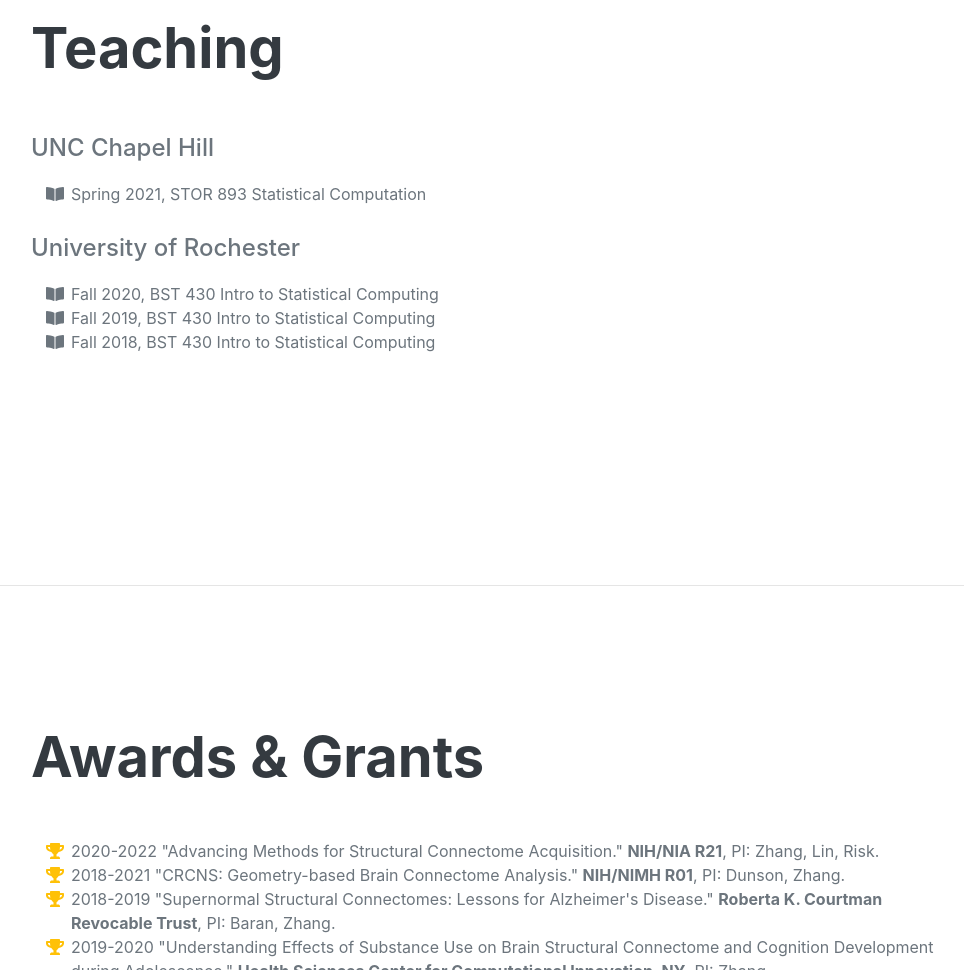
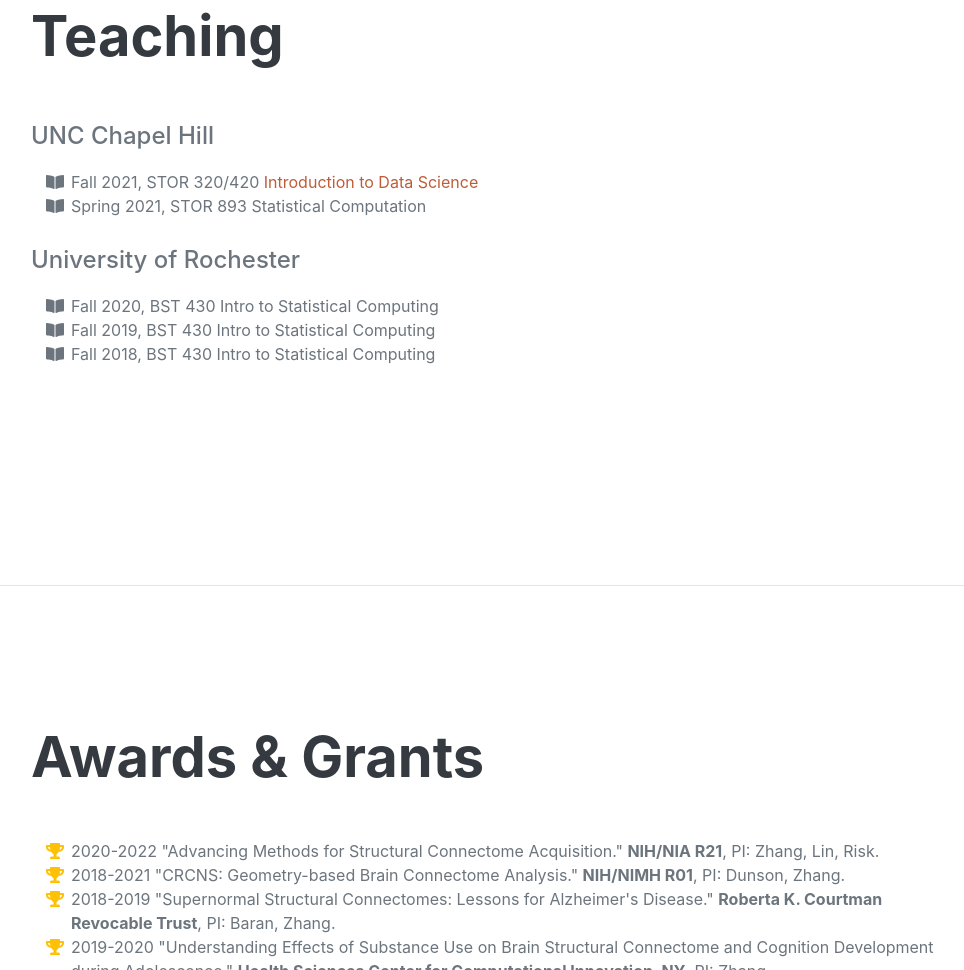
Before and after one commit to zhengwu/zhengwu.github.io, a plain HTML site: page index.html in a window 1280 px wide. Shown: the part 4102-5072 px from the top of the page, without its empty margins (289-1253 px from the left). Drawn offline with nearby package versions, Linux system fonts and the light colour scheme; some icons are missing; a web font is replaced by a local one.

Commit message:
update index.html

```diff
--- a/index.html
+++ b/index.html
@@ -188,6 +188,10 @@
                     <ul class="fa-ul mb-0">
                         <li>
                             <span class="fa-li"><i class="fas fa-book-open"></i></span>
+                            Fall 2021, STOR 320/420 <a href="https://www.dropbox.com/s/cgspuew863wao9d/STOR320_520_Syllabus_V1.pdf?dl=0"> Introduction to Data Science </a>
+                        </li>
+                        <li>
+                            <span class="fa-li"><i class="fas fa-book-open"></i></span>
                             Spring 2021, STOR 893 Statistical Computation
                         </li>
                     </ul>
```
